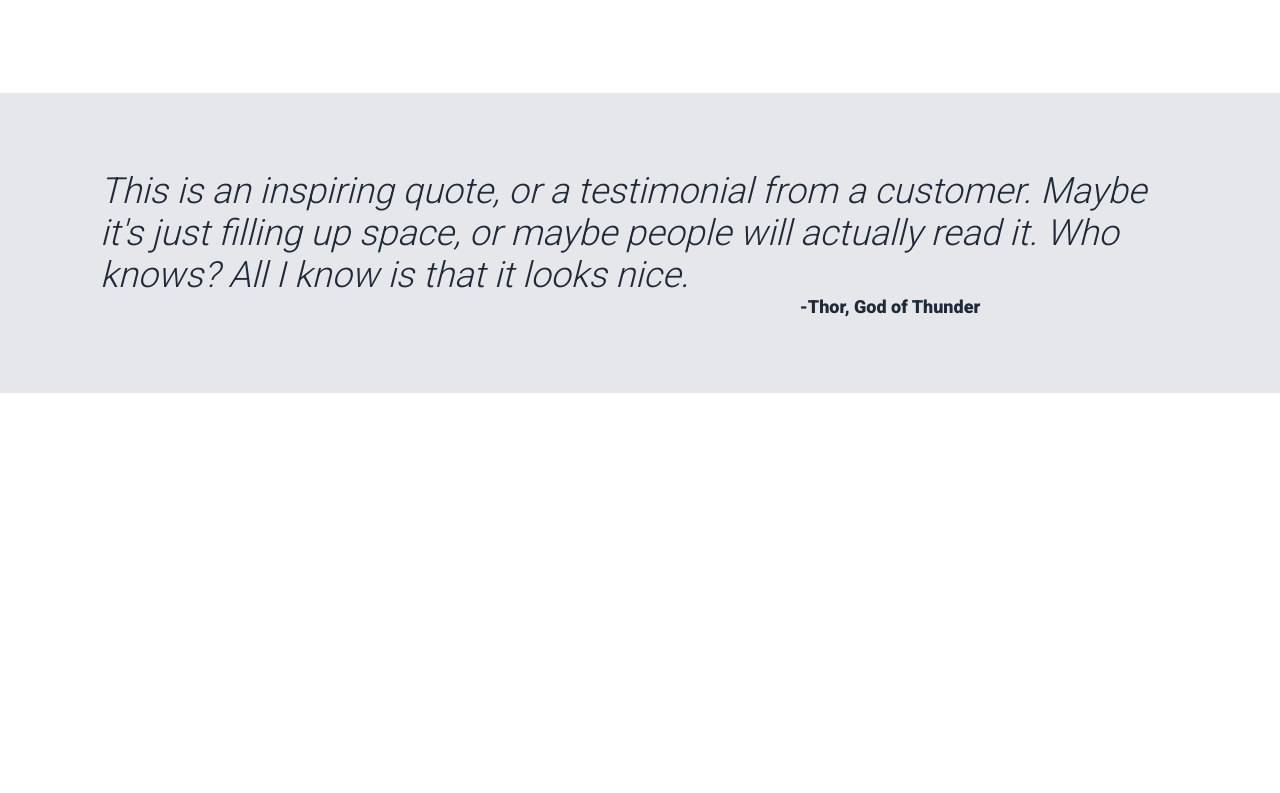
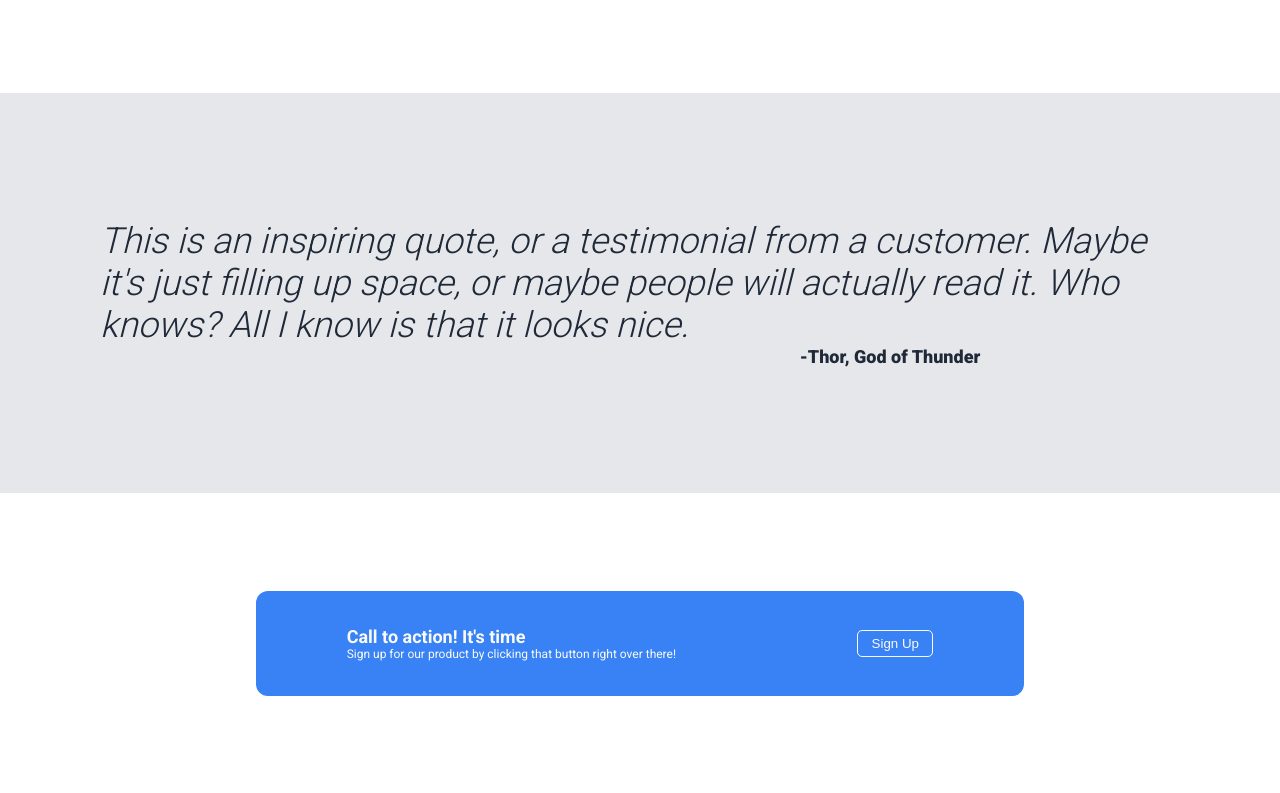
Before and after one commit to McFumbles/Landing-Page, a plain HTML site: page index.html in a window 1280 px wide. Shown: the part 677-1470 px from the top of the page. Before the commit the page ends 1070 px from the top, so only its background shows below. Drawn offline with Linux system fonts and the light colour scheme.

Commit message:
finished sub footer

```diff
--- a/index.html
+++ b/index.html
@@ -67,5 +67,16 @@
         <p class="thor">-Thor, God of Thunder</p>
       </div>
     </div>
+    <div class="sub-footer">
+      <div class="content">
+        <div class="left2">
+          <p class="left-title">Call to action! It's time</p>
+          <p class="left-text">Sign up for our product by clicking that button right over there!</p>
+        </div>
+        <div class="button">
+          <button class="button2">Sign Up</button>
+        </div>
+      </div>
+    </div>
   </body>
 </html>
--- a/styles/main.css
+++ b/styles/main.css
@@ -67,7 +67,7 @@ a:link {
 	color: #f9faf8;
 }
 
-button {
+.left button {
   padding: 5px 1em;
   border-radius: 10px;
   background-color: #3882F6;
@@ -130,7 +130,7 @@ button {
 
 /* QUOTE */
 .quote-container {
-  height: 300px;
+  height: 400px;
   display: flex;
   justify-content: center;
   align-items: center;
@@ -161,3 +161,43 @@ button {
   font-weight: 900;
   color: #1f2937;
 }
+
+/* Sub footer */
+.sub-footer {
+  display: flex;
+  align-items: center;
+  justify-content: center;
+  height: 300px;
+}
+
+.content {
+  display: flex;
+  height: 35%;
+  width: 60%;
+  background-color: #3882f6;
+  justify-content: space-around;
+  align-items: center;
+  border-radius: 12px;
+}
+
+.left-title {
+  font-size: 18px;
+  font-weight: bold;
+  color: #f9faf8;
+}
+
+.left-text {
+  font-size: 12px;
+  color: #f9faf8;
+}
+
+.button button {
+  padding: 5px 1em;
+  border: 1px solid #f9faf8;
+  border-radius: 5px;
+  background-color: #3882F6;
+}
+
+.button2 {
+  color: #f9faf8;
+}
```
